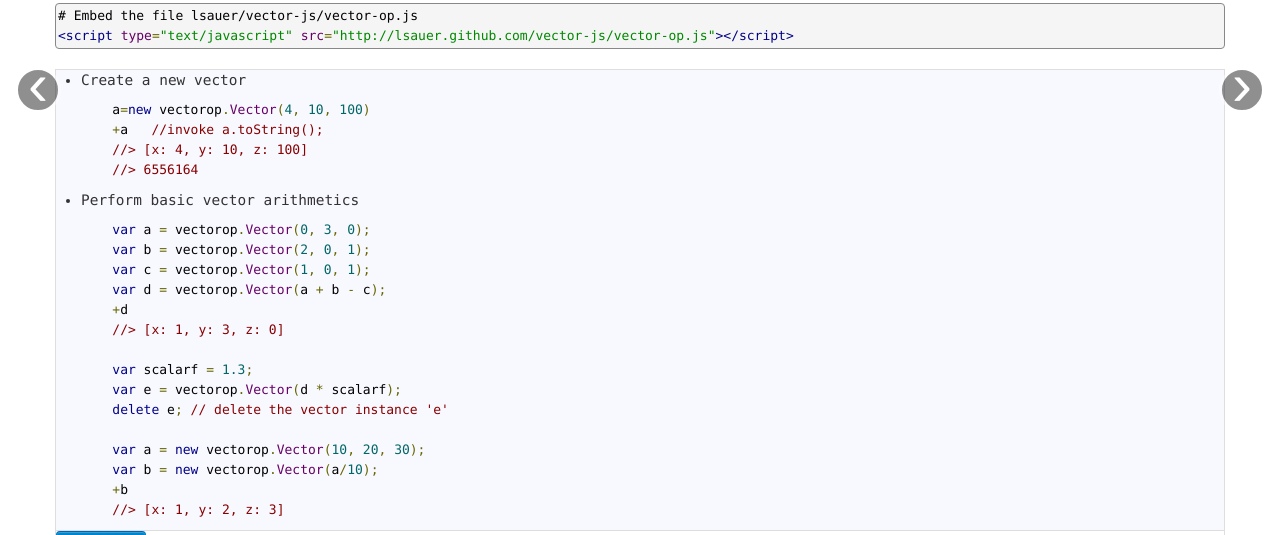
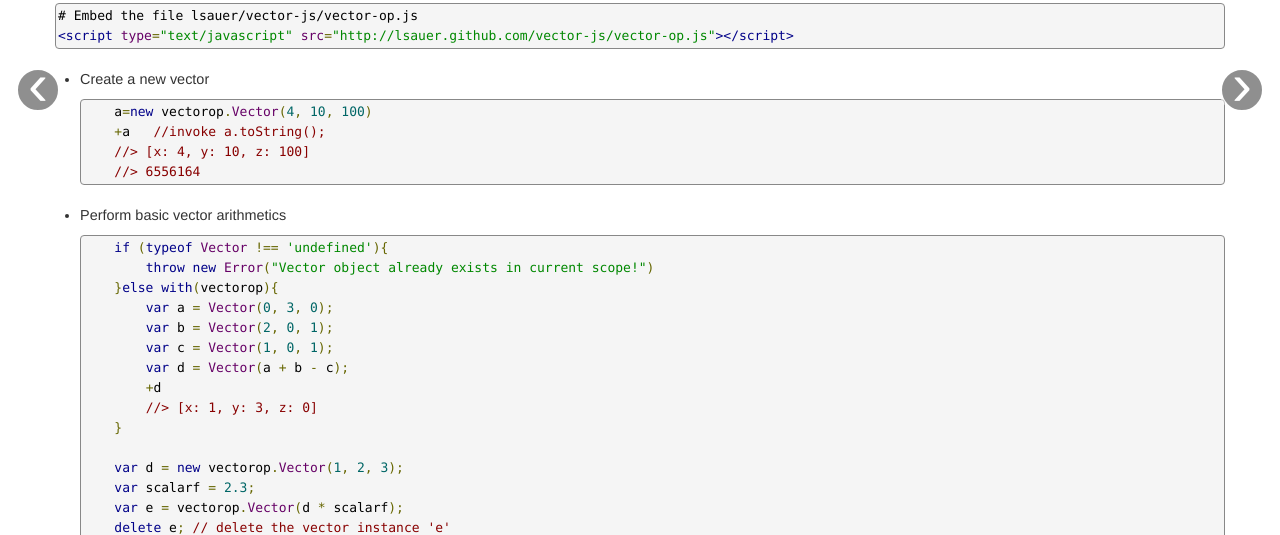
Before and after one commit to lsauer/vector-js, a website: page index.html in a window 1280 px wide. Shown: the part 265-800 px from the top of the page. Drawn offline with Linux system fonts and the light colour scheme.

Commit message:
TryIt-Demo: perspective of the arrows via CSS3, rel. magnitude of the vectors

```diff
--- a/index.html
+++ b/index.html
@@ -282,8 +282,8 @@
 
 <!-- example{ -->
 <div class="vector-js-gist">
-<div class="gist-file">
-    <div class="gist-data">
+<div class="">
+    <div class="">
       <ul>
         <li>
         <p>Create a new vector</p>
@@ -296,14 +296,20 @@
     <ul>
       <li>
         <p>Perform basic vector arithmetics</p>
-        <pre class="prettyprint lang-javascript">    var a = vectorop.Vector(0, 3, 0);
-    var b = vectorop.Vector(2, 0, 1);
-    var c = vectorop.Vector(1, 0, 1);
-    var d = vectorop.Vector(a + b - c);
-    +d
-    //> [x: 1, y: 3, z: 0]
+        <pre class="prettyprint lang-javascript">
+    if (typeof Vector !== 'undefined'){
+    	throw new Error("Vector object already exists in current scope!")
+    }else with(vectorop){
+        var a = Vector(0, 3, 0);
+        var b = Vector(2, 0, 1);
+        var c = Vector(1, 0, 1);
+        var d = Vector(a + b - c);
+        +d
+        //> [x: 1, y: 3, z: 0]
+    }
 
-    var scalarf = 1.3;
+    var d = new vectorop.Vector(1, 2, 3);
+    var scalarf = 2.3;
     var e = vectorop.Vector(d * scalarf);
     delete e; // delete the vector instance 'e'
 
@@ -324,7 +330,7 @@
             <a href="http://github.com/robertkrimen">Lorenz Lo Sauer</a>
         &lt;<a href="mailto:lorenzlosauer(AT)gmail.com">lorenzlosauer (AT) gmail.com</a>&gt;
 
-        <!-- AddThis Button BEGIN -->
+        <!-- AddThis Button BEGIN
         <a class="addthis_button" href="http://www.addthis.com/bookmark.php?v=300&amp;pubid=ra-4e809cc4494aaf1c"><img src="http://s7.addthis.com/static/btn/v2/lg-share-en.gif" width="125" height="16" alt="Bookmark and Share" style="border:0"/></a>
         <script type="text/javascript">var addthis_config = {"data_track_addressbar":true};</script>
         <script type="text/javascript" src="//s7.addthis.com/js/300/addthis_widget.js#pubid=ra-4e809cc4494aaf1c"></script>
@@ -445,19 +451,31 @@
                 <td><div class="resultarrow1">&rarr;</div></td>
                 <td>1st Vector</td>
                 <td><select class="vectorop"><option>+</option><option>-</option></select><input id="testvector1" class="in-vector" type="text" value="1,2,3" pattern="([0-9]{1,3},){2,3}[0-9]{1,3}[,]?" required></td>
-                <td>&nbsp;</td>
+                <td style="width:10%">
+                  <div name="relvectormagnitude" class="progress progress-success" style="-webkit-transform:rotate(-90deg); height:8px; border-radius:3px; margin-bottom:0px;">
+                  <div class="bar" style="width: 60%"></div>
+                  </div>
+              </td>
               </tr>
               <tr>
                 <td><div class="resultarrow2">&rarr;</div></td>
                 <td>2nd Vector</td>
                 <td><select class="vectorop"><option>+</option><option>-</option></select><input id="testvector2" class="in-vector" type="text" value="4,5,10" pattern="([0-9]{1,3},){2,3}[0-9]{1,3}[,]?" required></td>
-                <td>&nbsp;</td>
+                <td style="width:10%">
+                  <div name="relvectormagnitude" class="progress progress-success" style="-webkit-transform:rotate(-90deg); height:8px; border-radius:3px; margin-bottom:0px;">
+                  <div class="bar" style="width: 60%"></div>
+                  </div>
+              </td>
               </tr>
               <tr>
                 <td><div class="resultarrow3">&rarr;</div></td>
                 <td>3rd Vector</td>
                 <td><select class="vectorop"><option>+</option><option>-</option></select><input id="testvector3" class="in-vector" type="text" value="8,54,22" pattern="([0-9]{1,3},){2,3}[0-9]{1,3}[,]?" required></td>
-                <td>&nbsp;</td>
+                <td style="width:10%">
+                  <div name="relvectormagnitude" class="progress progress-success" style="-webkit-transform:rotate(-90deg); height:8px; border-radius:3px; margin-bottom:0px;">
+                  <div class="bar" style="width: 60%"></div>
+                  </div>
+              </td>
               </tr>
               <tr>
                 <td></td>
@@ -469,7 +487,8 @@
                 <td><div class="resultarrow4">&rarr;</div></td>
                 <td><strong>Result</strong></td>
                 <td><input id="calcResult" type="text" value=""></td>
-                <td>&nbsp;</td>
+                <td style="width:10%">&nbsp;
+              </td>
               </tr>
             </table>
             <div class="script">
```
